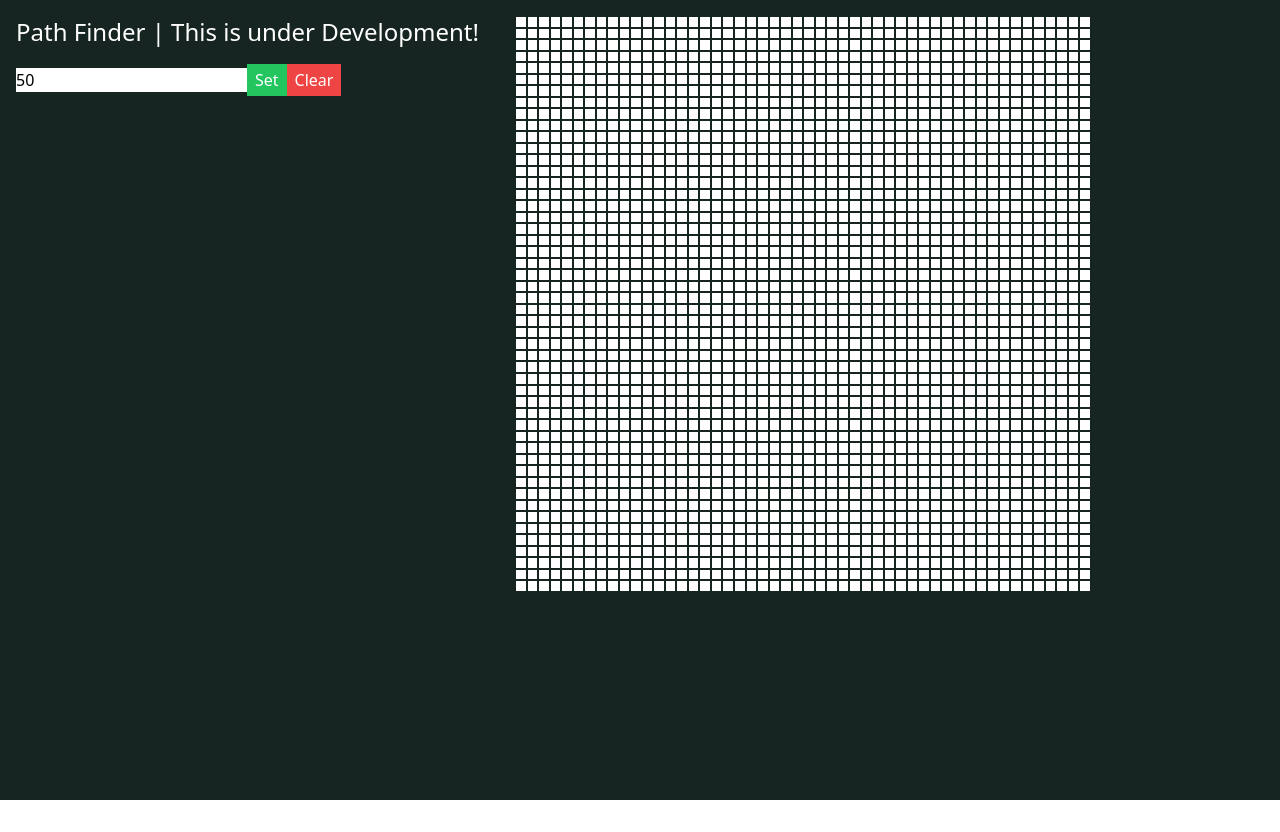
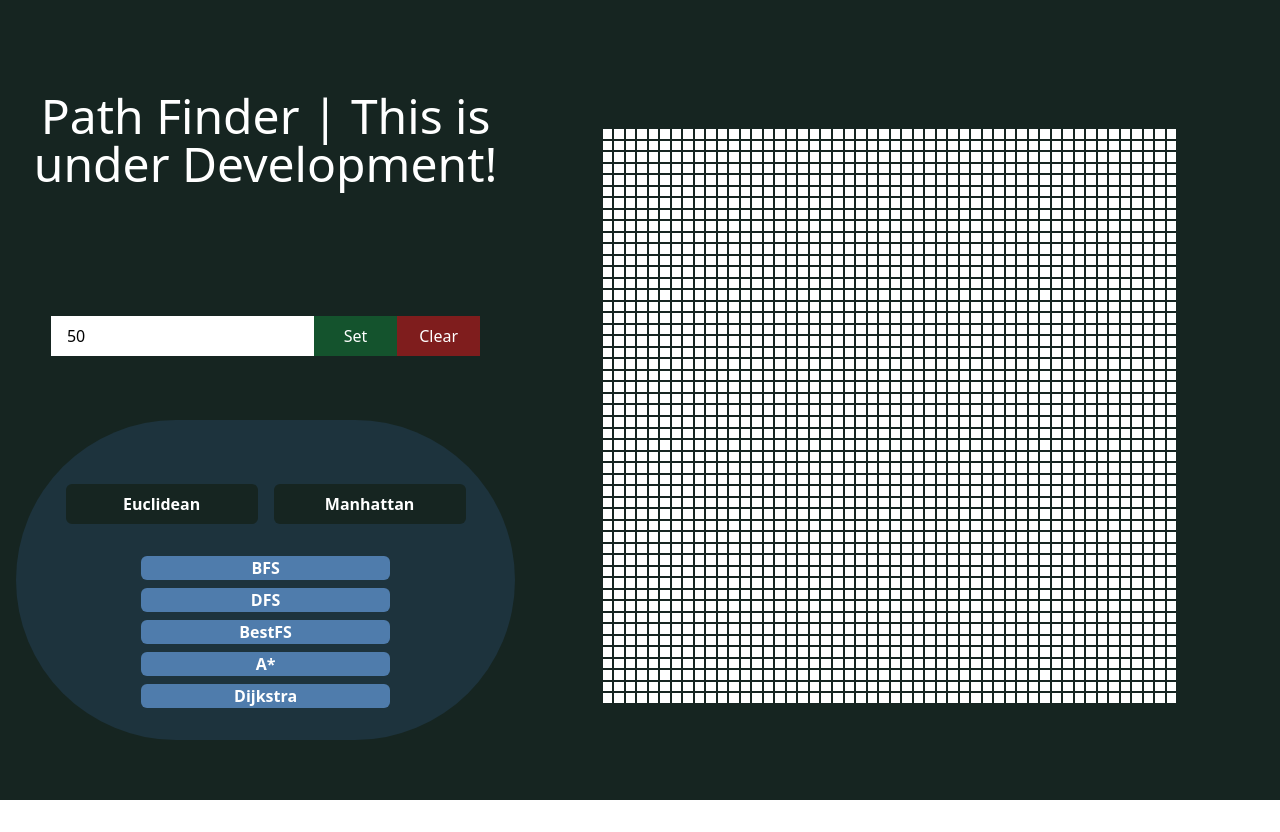
Before and after one commit to schottler3/portfolio, a Next.js app: page /projects/pathFinder in a window 1280 px wide. Before the commit the page ends 800 px from the top, so only its background shows below. Built offline with nearby package versions, Linux system fonts and the light colour scheme.

Commit message:
pathFinder buttons

```diff
--- a/src/app/projects/page.tsx
+++ b/src/app/projects/page.tsx
@@ -60,7 +60,7 @@ export default function Projects() {
                         </div>
                     ))}
                 </div>
-                <div className="bg-[rgb(50,61,60)] h-full overflow-y-auto">
+                <div className="bg-gray1 h-full overflow-y-auto">
                     <div className="flex flex-col h-full pt-6 sm:pt-32">
                         {selectedProject ? (
                             <div className="p-4 items-center text-center text-white h-max">
--- a/src/app/projects/pathFinder/page.tsx
+++ b/src/app/projects/pathFinder/page.tsx
@@ -8,6 +8,8 @@ export default function Page() {
     const [gridSize, setGridSize] = useState(50);
     const [cells, setCells] = useState<ReactElement[]>([]);
     const [mouse, setMouse] = useState(false);
+    const [algorithm, setAlgorithm] = useState<string>("");
+    const [heuristic, setHeuristic] = useState<string>("");
 
     function populateGrid(size: number) {
         const newCells: ReactElement[] = [];
@@ -42,27 +44,41 @@ export default function Page() {
     return (
         <div className="bg-charcoal h-screen">
             <div className="grid grid-cols-[40%_60%] text-white p-4">
-                <div className="col-span-1">
-                    <h2 className="text-2xl mb-4">Path Finder | This is under Development!</h2>
-                    <div>
+                <div className="col-span-1 flex justify-center flex-col text-center">
+                    <h2 className="text-5xl mb-32">Path Finder | This is under Development!</h2>
+                    <div className="flex justify-center mb-16">
                         <input
                             type="text"
                             id="gridSize"
-                            className="text-black"
+                            className="text-black px-4 py-2"
                             defaultValue={gridSize}
                         />
-                        <button className="bg-green-500 text-white px-2 py-1" onClick={() => {
+                        <button className="bg-green-900 text-white px-4 py-2 w-1/6" onClick={() => {
                             const input = document.getElementById("gridSize") as HTMLInputElement;
                             if (input) {
                                 setGridSize(Number(input.value) || 50);
                             }
                         }}>Set</button>
-                        <button className="bg-red-500 text-white px-2 py-1" onClick={() => {
+                        <button className="bg-red-900 text-white px-4 py-2 w-1/6" onClick={() => {
                             clearGrid();
                         }}>Clear</button>
 
                     </div>
+                    <div className="bg-navy rounded-full py-8 flex items-center flex-col justify-center">
+                        <div className="flex justify-center font-bold gap-4 my-8 *:bg-charcoal *:w-48 *:py-2 *:rounded-md *:transition-shadow *:ease-in-out *:duration-300">
+                            <button className="hover:bg-gray1 hover:shadow-[inset_0_0_0_2px_#9eefe5]" onClick={(e) => {setHeuristic("Euclidean")}}>Euclidean</button>
+                            <button className="hover:bg-gray1 hover:shadow-[inset_0_0_0_2px_#9eefe5]" onClick={(e) => {setHeuristic("Manhattan")}}>Manhattan</button>
                         </div>
+                        <div className="flex flex-col gap-2 *:bg-blue1 text-white text-center items-center w-full *:w-1/2 font-bold *:rounded-md *:transition-shadow *:ease-in-out *:duration-300">
+                            <button className="hover:bg-charcoal hover:text-aqua1 hover:shadow-[inset_0_0_0_2px_#9eefe5]" onClick={(e) => {setAlgorithm("BFS")}}>BFS</button>
+                            <button className="hover:bg-charcoal hover:text-aqua1 hover:shadow-[inset_0_0_0_2px_#9eefe5]" onClick={(e) => {setAlgorithm("DFS")}}>DFS</button>
+                            <button className="hover:bg-charcoal hover:text-aqua1 hover:shadow-[inset_0_0_0_2px_#9eefe5]" onClick={(e) => {setAlgorithm("BestFS")}}>BestFS</button>
+                            <button className="hover:bg-charcoal hover:text-aqua1 hover:shadow-[inset_0_0_0_2px_#9eefe5]" onClick={(e) => {setAlgorithm("A")}}>A*</button>
+                            <button className="hover:bg-charcoal hover:text-aqua1 hover:shadow-[inset_0_0_0_2px_#9eefe5]" onClick={(e) => {setAlgorithm("Dijkstra")}}>Dijkstra</button>
+                        </div>
+                    </div>
+                </div>
+                <div className="flex justify-center h-screen items-center">
                     <div
                     className="aspect-square overflow-auto"
                     id="grid"
@@ -94,5 +110,6 @@ export default function Page() {
                     </div>
                 </div>
             </div>
+        </div>
     );
 }
--- a/tailwind.config.ts
+++ b/tailwind.config.ts
@@ -21,6 +21,7 @@ export default {
       },
       colors: {
         'charcoal': 'rgb(22, 37, 33)',
+        'gray1': 'rgb(50,61,60)',
         'navy': 'rgb(29,51,61)',
         'aqua1': 'rgb(158, 239, 229)',
         'blue1': '#4F7CAC',
```
Lines whose indentation alone changed are shown as unchanged.
